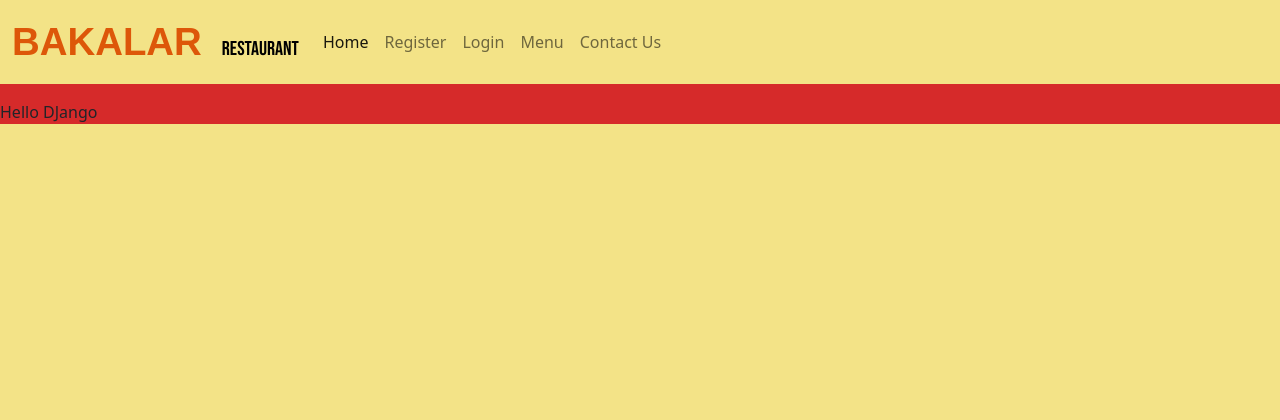
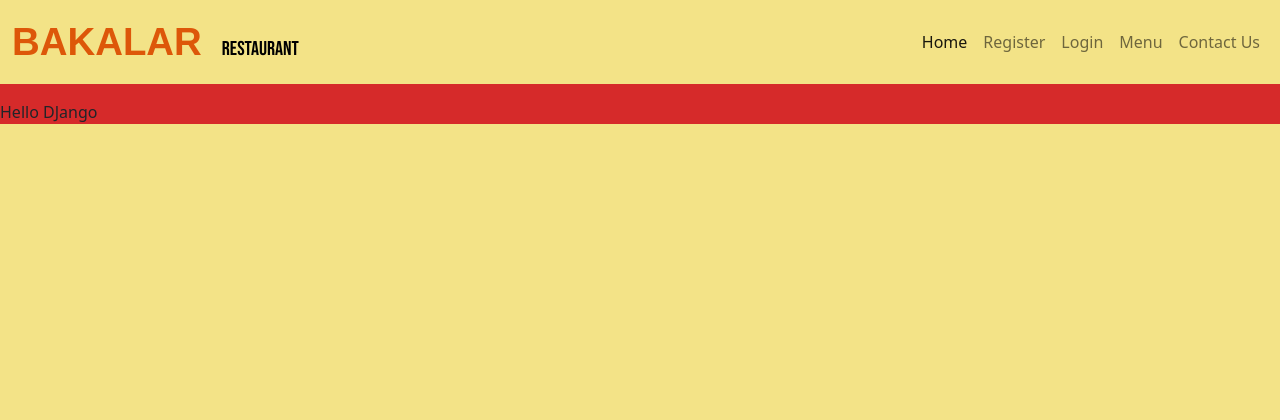
Before and after one commit to MiguelSanLeon/Booking-app-Bakalar, a Django app: page / in a window 1280 px wide. Shown: the top 420 px of the page. Run offline with Django 3.2, Linux system fonts and the light colour scheme; some libraries are stand-ins or nearby versions; some web fonts are replaced.

Commit message:
Add </a> closing tan in base.html line 32

```diff
--- a/booking/views.py
+++ b/booking/views.py
@@ -8,5 +8,5 @@ from .models import Booking
 class HomePage(View):
     template_name = "index.html"
 
-    def get(serf, request, *args, **kwargs):
+    def get(self, request, *args, **kwargs):
         return render(request, "index.html")
--- a/templates/base.html
+++ b/templates/base.html
@@ -5,12 +5,17 @@
 <head>
     <meta charset="UTF-8">
     <meta http-equiv="X-UA-Compatible" content="IE=edge">
+    <!-- Favicon -->
+    <link rel="shortcut icon" type="image/x-icon" size="32px"
+        href="https://res.cloudinary.com/ddlpzob1s/image/upload/v1698592464/jnxcesoa9r6zwjlofevd.png">
+    <!-- Google fonts -->
     <link rel="preconnect" href="https://fonts.googleapis.com">
-    <link rel="shortcut icon" type="image/x-icon" size="32px" href="https://res.cloudinary.com/ddlpzob1s/image/upload/v1698592464/jnxcesoa9r6zwjlofevd.png">
     <link rel="preconnect" href="https://fonts.gstatic.com" crossorigin>
     <link href="https://fonts.googleapis.com/css2?family=Baskervville&family=Bebas+Neue&display=swap" rel="stylesheet">
+    <!-- Bootstrap CSS -->
     <link rel="stylesheet" href="https://cdn.jsdelivr.net/npm/bootstrap@5.2.3/dist/css/bootstrap.min.css"
         integrity="sha384-rbsA2VBKQhggwzxH7pPCaAqO46MgnOM80zW1RWuH61DGLwZJEdK2Kadq2F9CUG65" crossorigin="anonymous">
+    <!-- Bootstrap Js -->
     <script src="https://cdn.jsdelivr.net/npm/bootstrap@5.2.3/dist/js/bootstrap.min.js"
         integrity="sha384-cuYeSxntonz0PPNlHhBs68uyIAVpIIOZZ5JqeqvYYIcEL727kskC66kF92t6Xl2V"
         crossorigin="anonymous"></script>
@@ -24,14 +29,9 @@
     <nav class="navbar navbar-expand-lg nabvar-light bg-orange">
         <div class="container-fluid">
             <a class="navbar-brand" href="{% url 'home' %}">
-                <span class="brand">BAKALAR</span><span class="rest">Restaurant</span>
-            </a>
-            <button class="navbar-toggler" type="button" data-bs-toggle="collapse" data-bs-target="#navbarText"
-                aria-controls="navbarText" aria-expanded="false" aria-label="Toggle navigation">
-                <span class="navbar-toggler-icon"></span>
-            </button>
+                <span class="brand">BAKALAR</span><span class="rest">Restaurant</span></a>
             <div class="collapse navbar-collapse" id="navbarText">
-                <ul class="navbar-nav me-auto mb2 mb-lg-0">
+                <ul class="navbar-nav ms-auto mb2 mb-lg-0">
                     <li class="nav-item">
                         <a class="nav-link active" aria-current="page" href="{% url 'home' %}">Home</a>
                     </li>
@@ -68,7 +68,7 @@
     <footer class="footer mt-auto py-3 dark-bg">
         <div class="container text-center">
             <p class="m-0 text-center text-white">
-                <a class="nav-link nav-item" href="#">Location</a>
+                <a class="nav-link nav-item" href="#"><span>Location</span></a>
             </p>
             <p class="m-0 text-center text-white">Follow us:
                 <i class="fab fa-facebook"></i>
```
Also changed, not shown: booking/urls.py (line endings or trailing spaces).
